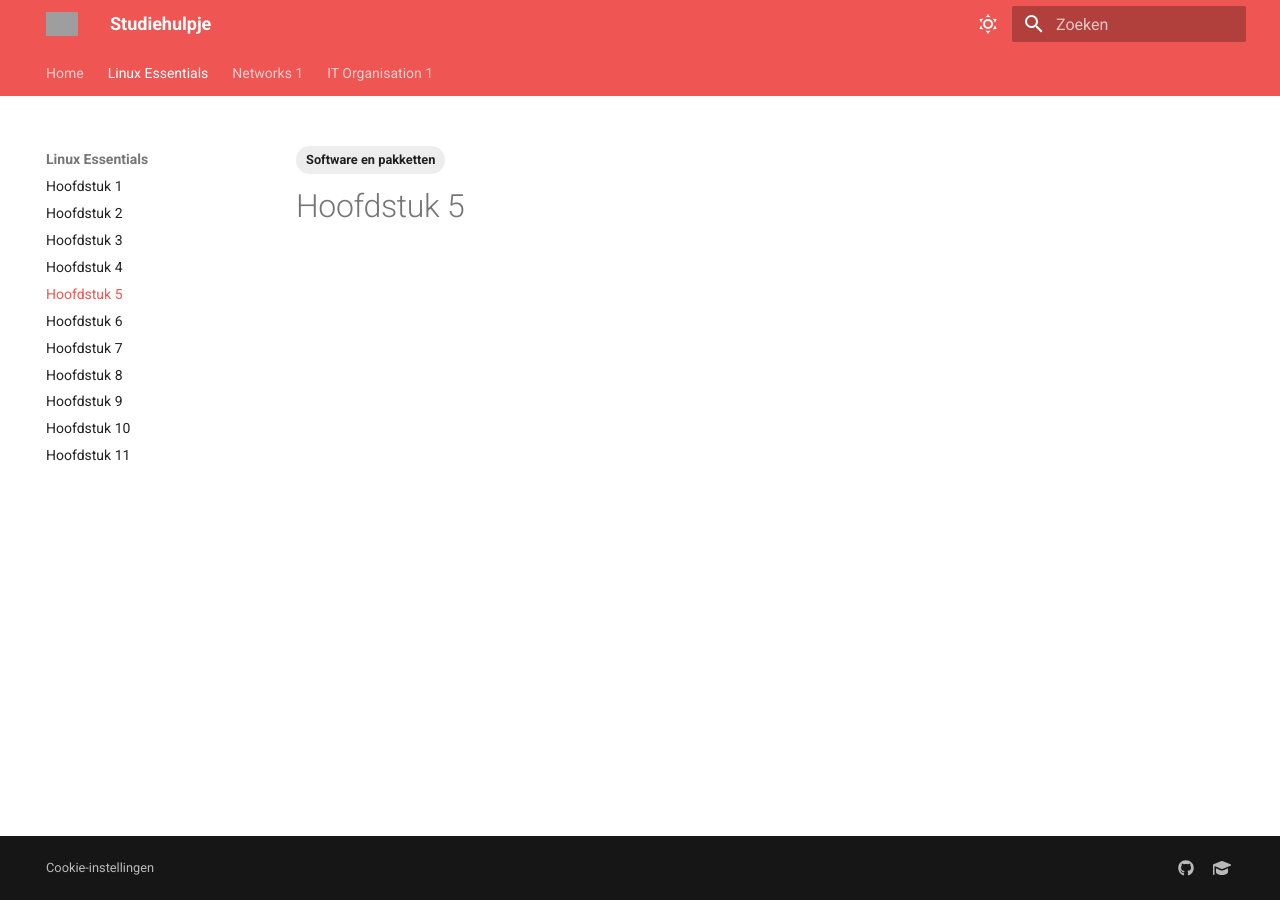
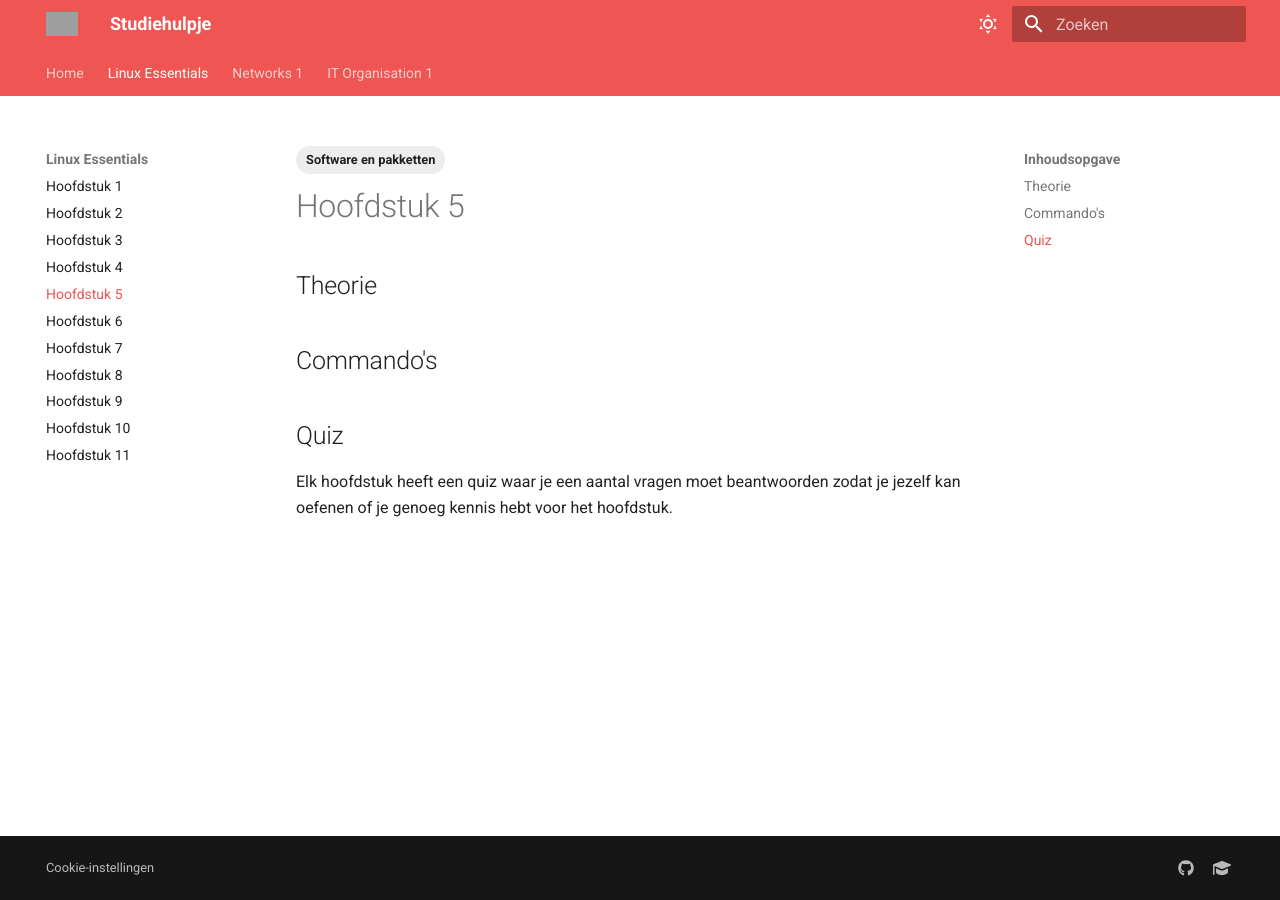
Before and after one commit to DylanClaesPXL/sne-docs, an MkDocs documentation site: the page built from docs/Linux Essentials/software-en-pakketten.md, in a window 1280 px wide. Built offline with MkDocs 1.6.1 and Material for MkDocs 9.7.7, drawn with Linux system fonts in a browser that asks for light colours; grey boxes are pictures that could not be loaded.

Commit message:
Quiz fix

```diff
--- a/docs/Linux Essentials/software-en-pakketten.md
+++ b/docs/Linux Essentials/software-en-pakketten.md
@@ -1,6 +1,23 @@
 ---
+quiz:
+  enabled: true
+  auto_number: false
+  show_correct: true
+  auto_submit: false
+  disable_after_submit: true
+  shuffle_answers: true
+  show_progress: true
+  language: en
+
 tags:
   - Software en pakketten
 ---
 
 # Hoofdstuk 5
+
+## Theorie
+
+## Commando's
+
+## Quiz
+Elk hoofdstuk heeft een quiz waar je een aantal vragen moet beantwoorden zodat je jezelf kan oefenen of je genoeg kennis hebt voor het hoofdstuk.
```
Also changed, not shown: docs/Linux Essentials/bestanden-en-mappen.md (+2 -2 lines), docs/Linux Essentials/installatie.md (+3 -0 lines).
